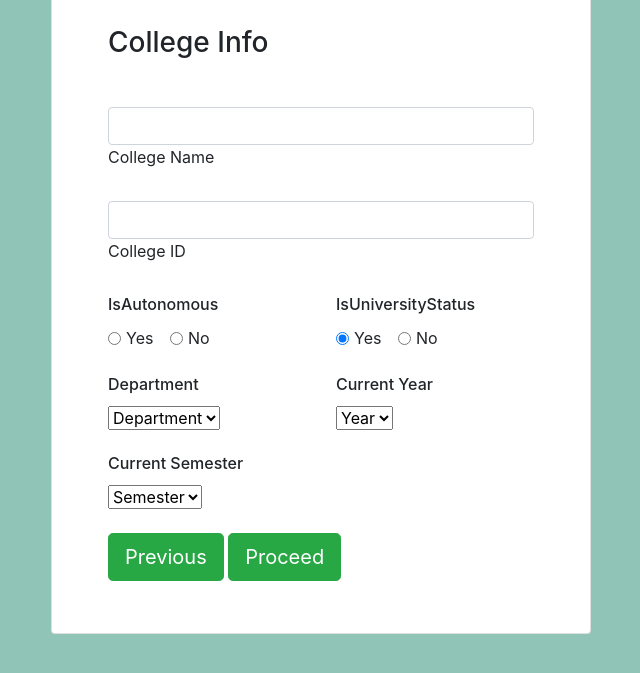
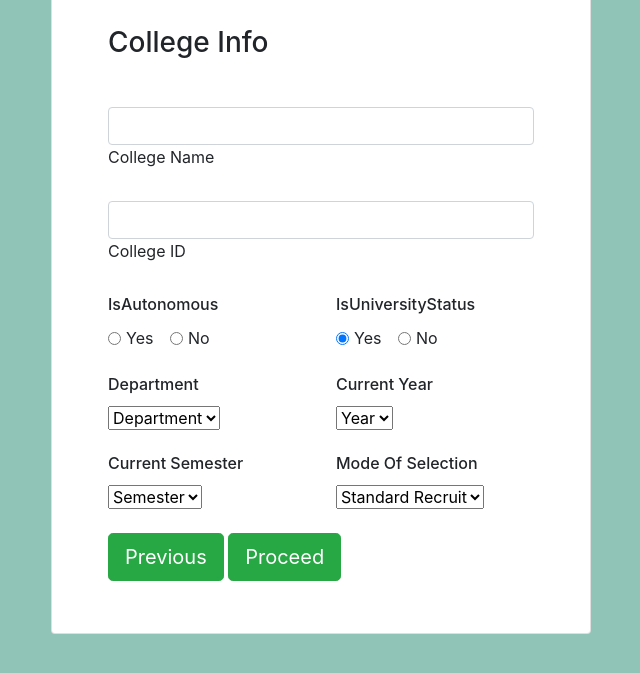
Before and after one commit to VSAP-T4-Supply-Chain/Pravallika-, a plain HTML site: page College.html in a window 1280 px wide. Shown: the part 475-1148 px from the top of the page, without its empty margins (319-959 px from the left). Drawn offline with nearby package versions, Linux system fonts and the light colour scheme.

Commit message:
integrated student details and college details with mode of selection

```diff
--- a/College.html
+++ b/College.html
@@ -86,9 +86,7 @@
                             <option value="4">IV</option>
                         </select>
                         </div>
-                    </div>
-
-                    <div class="mb-4">
+                        <div class="col-md-6 mb-4">
                           <h6 class="mb-2 pb-1">Current Semester</h6>
                           <select class="select">
                           <option value="0">Semester</option>
@@ -102,7 +100,19 @@
                           <option value="8">VIII</option>
                           </select>
                       </div>
-                    <button type="submit" class="btn btn-success btn-lg mb-1">Previous</button>
+                      <div class="col-md-6 mb-4">
+                        <h6 class="mb-2 pb-1">Mode Of Selection</h6>
+                        <select class="-">
+                            <option value="0">Standard Recruit</option>
+                            <option value="1">VSAP</option>
+                            <option value="2">Jatayu</option>
+                            <option value="3">Off Campus</option>
+                        </select>
+                        </div>
+                    </div>
+
+
+                    <input type="button" class="btn btn-success btn-lg mb-1" value="Previous" onclick="history.back()">
                     <button type="submit" class="btn btn-success btn-lg mb-1">Proceed</button>
                     </form>
 
```
Also changed, not shown: index.html (+2 -2 lines). Lines whose indentation alone changed are shown as unchanged.
